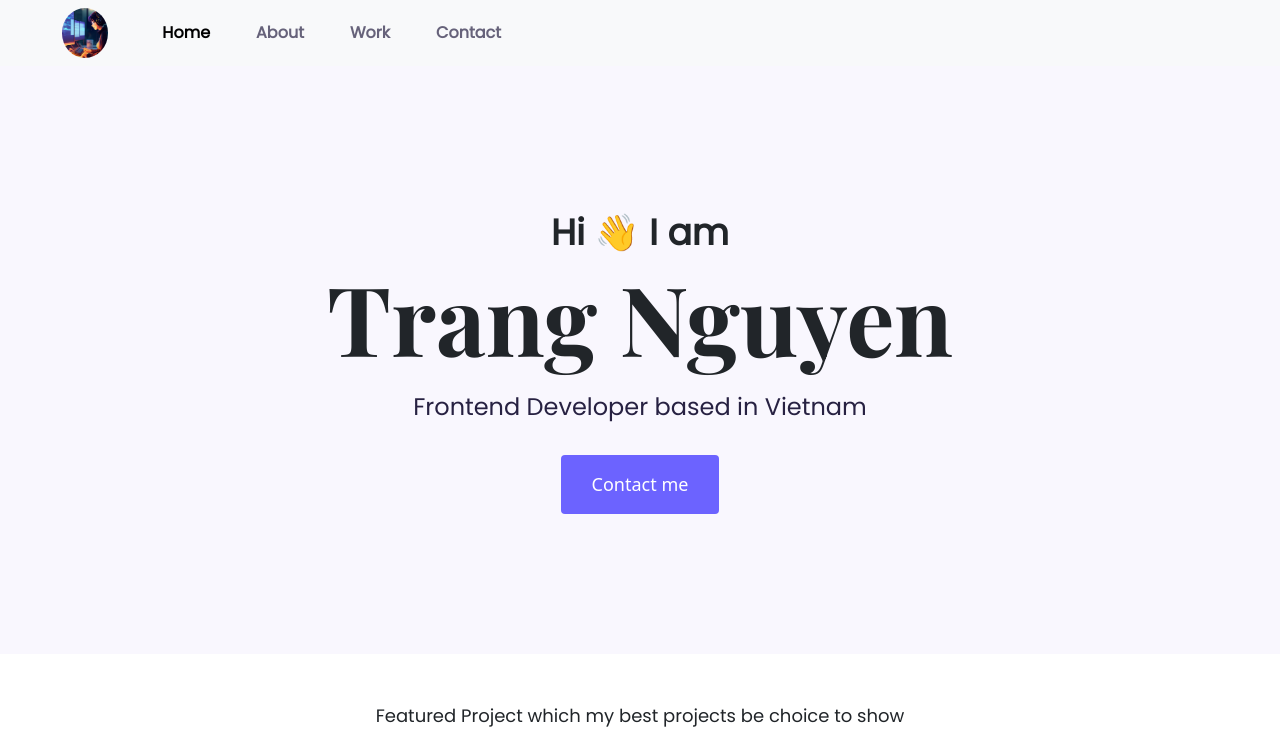
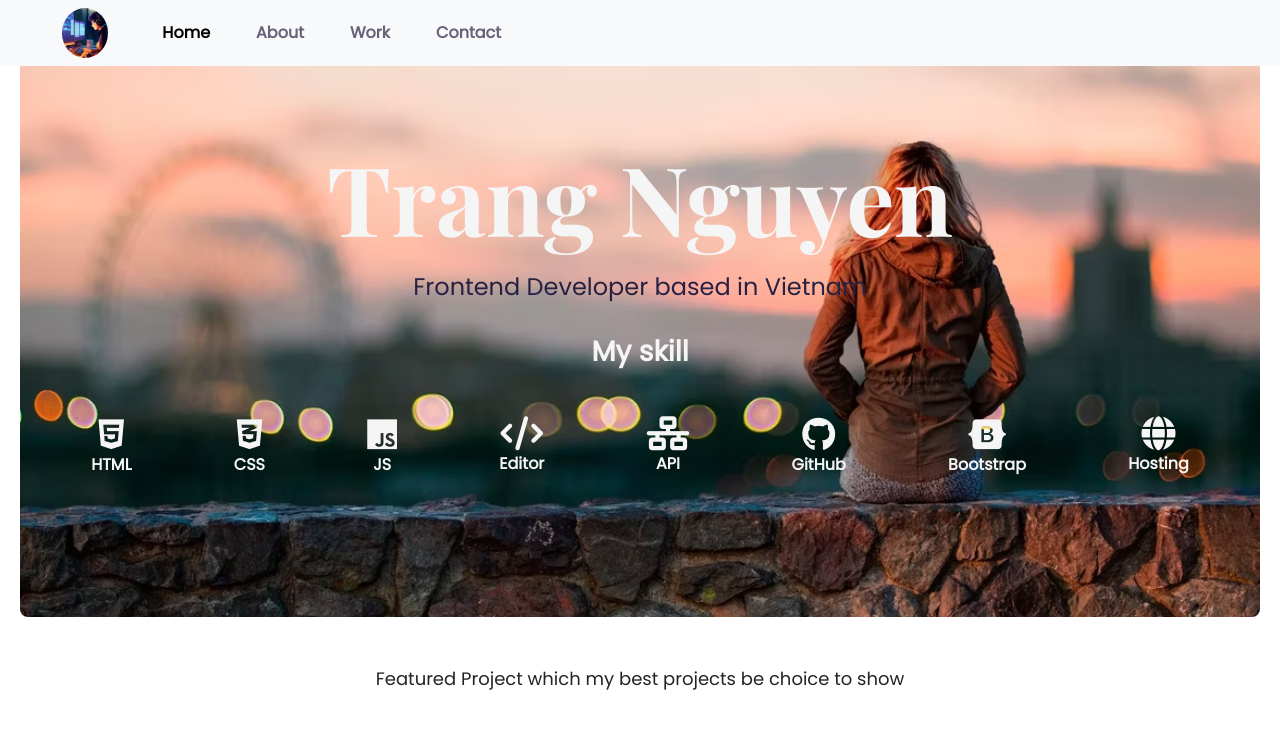
Before and after one commit to hatrang98/Project-porfolio, a plain HTML site: page index.html in a window 1280 px wide. Shown: the top 737 px of the page. Drawn offline with nearby package versions, Linux system fonts and the light colour scheme.

Commit message:
fix style

```diff
--- a/index.html
+++ b/index.html
@@ -41,7 +41,7 @@
         </ul>
       </nav>
     </div> -->
-    <nav class="navbar navbar-expand-lg bg-body-tertiary nav">
+    <nav class="navbar navbar-expand-lg bg-body-tertiary nav fixed-top">
       <div class="container-fluid">
         <div class="logo-wrap">
           <a class="navbar-brand" href="#"
@@ -81,10 +81,50 @@
     </nav>
 
     <div class="hero">
-      <p>Hi 👋 I am</p>
       <h1>Trang Nguyen</h1>
       <h2 class="mb-4">Frontend Developer based in Vietnam</h2>
-      <div><a href="/" class="btn btn-contact">Contact me</a></div>
+      <h3 class="my-skill">My skill</h3>
+      <div class="skills mt-5">
+        <div>
+          <i class="fa-brands fa-html5"></i>
+          <p>HTML</p>
+        </div>
+
+        <div>
+          <i class="fa-brands fa-css3-alt"></i>
+          <p>CSS</p>
+        </div>
+
+        <div>
+          <i class="fa-brands fa-js"></i>
+          <p>JS</p>
+        </div>
+
+        <div>
+          <i class="fa-solid fa-code"></i>
+          <p>Editor</p>
+        </div>
+
+        <div>
+          <i class="fa-solid fa-network-wired"></i>
+          <p>API</p>
+        </div>
+
+        <div>
+          <i class="fa-brands fa-github"></i>
+          <p>GitHub</p>
+        </div>
+
+        <div>
+          <i class="fa-brands fa-bootstrap"></i>
+          <p>Bootstrap</p>
+        </div>
+
+        <div>
+          <i class="fa-solid fa-globe"></i>
+          <p>Hosting</p>
+        </div>
+      </div>
     </div>
     <p class="m-5 text-center">
       Featured Project which my best projects be choice to show
--- a/styles/style.css
+++ b/styles/style.css
@@ -1,8 +1,8 @@
 :root {
   --default-font-family: "Poppins", sans-serif;
   --heading-font-family: "Playfair Display", serif;
-  --basic-color: #6c63ff;
-  --second-color: #f9f7fe;
+  --basic-color: rgb(79, 18, 18);
+  --second-color: rgb(232, 218, 218);
 }
 h1,
 h2,
@@ -15,9 +15,15 @@ p {
   line-height: 1.5;
 }
 .hero {
-  background-color: var(--second-color);
+  background-image: url("/images/background.avif");
+  background-size: cover;
+  background-repeat: no-repeat;
+  background-position: center center;
+  margin: 0 20px;
+  border-radius: 8px;
   text-align: center;
   padding: 140px 20px;
+  color: whitesmoke !important;
 }
 .hero p {
   font-size: 36px;
@@ -69,6 +75,30 @@ p {
   }
   .description {
     text-align: center;
+  }
+}
+.skills {
+  display: flex;
+  justify-content: space-around;
+}
+
+.skills i {
+  font-size: 34px;
+}
+
+.skills p {
+  font-size: 16px;
+}
+.my-skill {
+  font-family: var(--default-font-family);
+  font-weight: bold;
+}
+@media (max-width: 460px) {
+  .skills i {
+    font-size: 16px;
+  }
+  .skills p {
+    font-size: 10px;
   }
 }
 /*style about page*/
@@ -151,11 +181,13 @@ p {
 .contact-page h1 {
   font-size: 64px;
   margin-bottom: 50px;
+  color: var(--basic-color);
 }
 .contact-page h3 {
   margin-bottom: 0;
   display: inline;
   margin-left: 20px;
+  color: var(--basic-color);
 }
 .contact-page a {
   text-decoration: none;
@@ -269,3 +301,6 @@ footer .contact-box {
   padding: 30px 60px;
   border-radius: 5px;
 }
+.contact-page footer .contact-icon {
+  display: inline;
+}
```
Also changed, not shown: about.html (+1 -1 lines), contact.html (+1 -1 lines), work.html (+1 -1 lines), images/background.avif (added).
